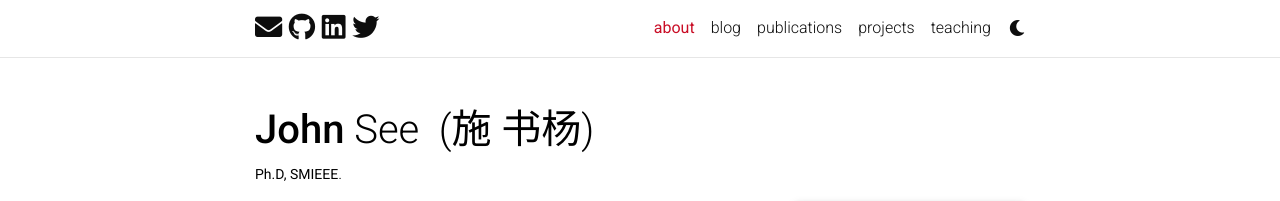
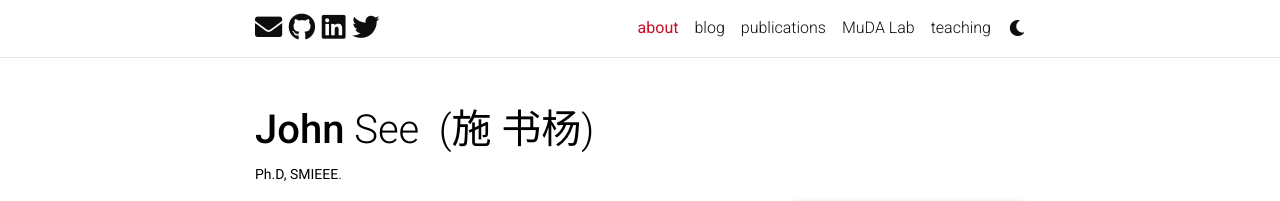
Before and after one commit to john-see/john-see.github.io, a Jekyll site: the page built from _pages/about.md, in a window 1280 px wide. Shown: the top 201 px of the page. Built offline with Jekyll 4.4.1, drawn with Linux system fonts in a browser that asks for light colours; full-size pictures stand in for the smaller copies a plugin makes; comment, search, counter and statistics services are not loaded; a style sheet for code colours, icons or effects is not loaded.

Commit message:
add new lab page

```diff
--- a/_pages/mudalab.md
+++ b/_pages/mudalab.md
@@ -1,31 +1,62 @@
 ---
-layout: about
-title: about
-permalink: /
-subtitle: <small>Ph.D, SMIEEE</small>. # Address. Contacts. Moto. Etc.
-
-profile:
-  align: right
-  image: john-pic.jpg
-  image_circular: false # crops the image to make it circular
-  address:
-
-news: true  # includes a list of news items
-latest_posts: false  # includes a list of the newest posts
-selected_papers: true # includes a list of papers marked as "selected={true}"
-social: true  # includes social icons at the bottom of the page
+layout: page
+title: MuDA Lab
+permalink: /mudalab/
+description: Multimedia Data Analysis (MuDA) Lab, Heriot-Watt University, Malaysia
+nav: true
+nav_order: 2
+horizontal: false
 ---
 
-Hi! I am an Associate Professor at the [School of Mathematical and Computer Sciences](https://www.hw.ac.uk/uk/schools/mathematical-computer-sciences/about.htm), [Heriot-Watt University (Malaysia Campus)](https://www.hw.ac.uk/malaysia/). I spent much of my early career at [Multimedia University](http://www.mmu.edu.my/), Malaysia where I founded the [Visual Processing (ViPr) Lab](https://viprlab.github.io/) and was also chair of the Centre for Visual Computing (CVC). From 2017-2019, I was also a Visiting Research Fellow at [Shanghai Jiao Tong University (SJTU)](http://en.sjtu.edu.cn/) as a recepient of the Belt and Road Initiative Young Scientist Fellowship where I worked closely with [Weiyao Lin](https://weiyaolin.github.io/).
+{% assign groups = site.members | sort: "group_rank" | map: "group" | uniq %}
+{% for group in groups %}
+## {{ group }}
 
-My research interests spans broadly the areas of computer vision and multimedia signal processing. In particular, my current research focus is on the understanding and analysis of emotional signals from a variety of context - from photographs to subtle facial cues to human-robot interactions. I still work on a lot of classical problems related to visual surveillance: object detection from high resolution imagery, activity recognition and localization.
-
-I am currently serving as the Subject Editor (Senior Area Chair) of the [Signal Processing](https://www.sciencedirect.com/journal/signal-processing) journal, and Associate Editor of [IEEE Transactions on Multimedia](https://signalprocessingsociety.org/publications-resources/ieee-transactions-multimedia), [EURASIP Journal of Image and Video Processing](https://jivp-eurasipjournals.springeropen.com/), [The Computer Journal](https://academic.oup.com/comjnl/) and [Frontiers in Signal Processing - Image Processing](https://www.frontiersin.org/journals/signal-processing). I am also a Senior Member of IEEE and an elected member of the IEEE Multimedia Systems and Applications (MSA) Technical Committee (2020-2024).
-
-<!--
-Write your biography here. Tell the world about yourself. Link to your favorite [subreddit](http://reddit.com). You can put a picture in, too. The code is already in, just name your picture `prof_pic.jpg` and put it in the `img/` folder.test
-
-Put your address / P.O. box / other info right below your picture. You can also disable any of these elements by editing `profile` property of the YAML header of your `_pages/about.md`. Edit `_bibliography/papers.bib` and Jekyll will render your [publications page](/al-folio/publications/) automatically.
-
-Link to your social media connections, too. This theme is set up to use [Font Awesome icons](http://fortawesome.github.io/Font-Awesome/) and [Academicons](https://jpswalsh.github.io/academicons/), like the ones below. Add your Facebook, Twitter, LinkedIn, Google Scholar, or just disable all of them.
--->
+    {% assign members = site.members | sort: "lastname" | where: "group", group %}
+    {% for member in members %}
+<p>
+    <div class="card {% if member.inline == false %}hoverable{% endif %}">
+        <div class="row no-gutters">
+            <div class="col-sm-4 col-md-3">
+                <img src="{{ '/assets/img/' | append: member.profile.image | relative_url }}" class="card-img img-fluid" alt="{{ member.profile.name }}" />
+            </div>
+            <div class="team col-sm-8 col-md-9">
+                <div class="card-body">
+                    {% if member.inline == false %}<a href="{{ member.url | relative_url }}">{% endif %}
+                    <h5 class="card-title">{{ member.profile.name }}</h5>
+                    {% if member.profile.position %}<h6 class="card-subtitle mb-2 text-muted">{{ member.profile.position }}</h6>{% endif %}
+                    <p class="card-text">
+                        {{ member.teaser }}
+                    </p>
+                    {% if member.inline == false %}</a>{% endif %}
+                    {% if member.profile.email %}
+                        <a href="mailto:{{ member.profile.email }}" class="card-link"><i class="fas fa-envelope"></i></a>
+                    {% endif %}
+                    {% if member.profile.phone %}
+                        <a href="tel:{{ member.profile.phone }}" class="card-link"><i class="fas fa-phone"></i></a>
+                    {% endif %}
+                    {% if member.profile.linkedin %}
+                        <a href="https://linkedin.com/in/{{ member.profile.linkedin }}/" class="card-link" target="_blank"><i class="fab fa-linkedin"></i></a>
+                    {% endif %}
+                    {% if member.profile.orcid %}
+                        <a href="https://orcid.org/{{ member.profile.orcid }}" class="card-link" target="_blank"><i class="fab fa-orcid"></i></a>
+                    {% endif %}
+                    {% if member.profile.twitter %}
+                        <a href="https://twitter.com/{{ member.profile.twitter }}" class="card-link" target="_blank"><i class="fab fa-twitter"></i></a>
+                    {% endif %}
+                    {% if member.profile.github %}
+                        <a href="https://github.com/{{ member.profile.github }}" class="card-link" target="_blank"><i class="fab fa-github"></i></a>
+                    {% endif %}
+                    {% if member.profile.website %}
+                        <a href="{{ member.profile.website }}" class="card-link" target="_blank"><i class="fas fa-globe"></i></a>
+                    {% endif %}
+                    <p class="card-text">
+                        <small class="test-muted"><i class="fas fa-thumbtack"></i> {{ member.profile.address | replace: '<br />', ', ' }}</small>
+                    </p>
+                </div>
+            </div>
+        </div>
+    </div>
+</p>
+    {% endfor %}
+{% endfor %}
```
Also changed, not shown: _pages/projects.md (+1 -1 lines).
